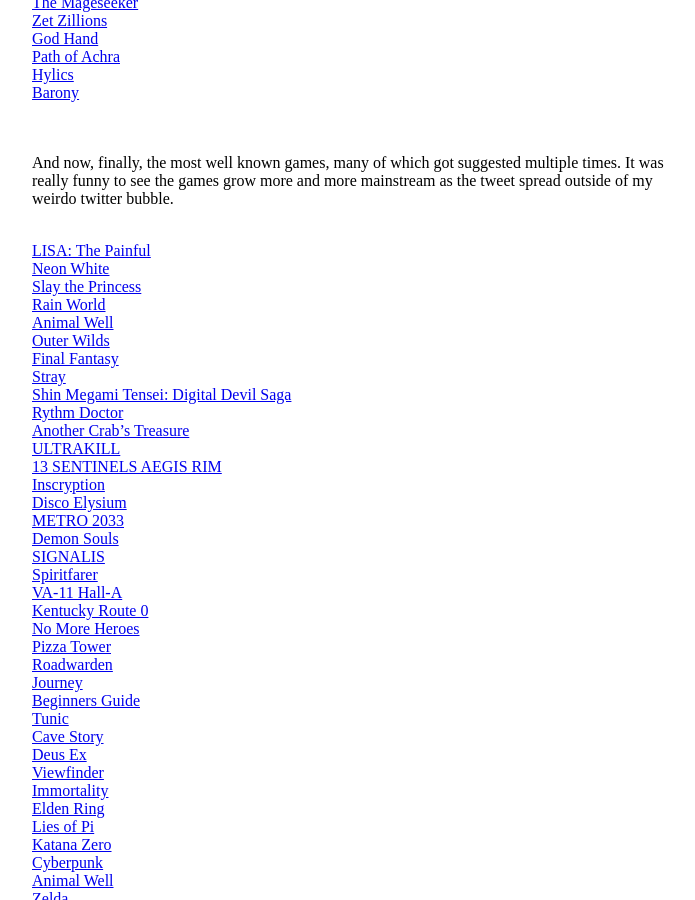
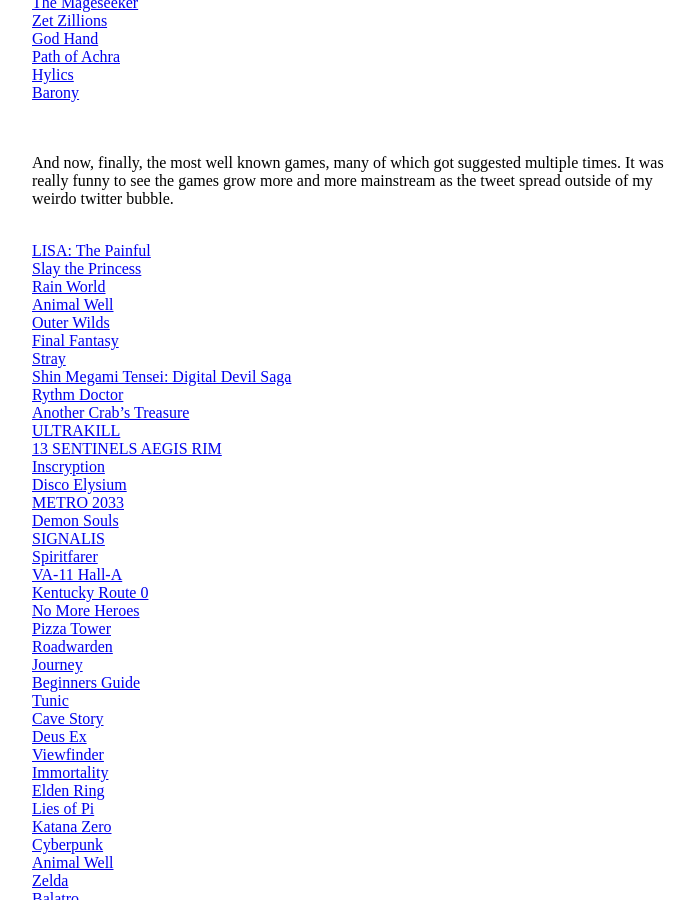
Before and after one commit to stuffedwombat/stuffedwombat.github.io, a Jekyll site: the page built from blown_away.md, in a window 1280 px wide and 900 px high, scrolled down 2756 px. Shown: the whole window, without its empty margins (292-987 px from the left). Built offline with Jekyll 4.4.1, drawn with Linux system fonts in a browser that asks for light colours; our own code applies the rules of GitHub Pages for plain Markdown files; comment, search, counter and statistics services are not loaded.

Commit message:
Update blown_away.md

```diff
--- a/blown_away.md
+++ b/blown_away.md
@@ -158,7 +158,6 @@ It was really funny to see the games grow more and more mainstream as the tweet
 <br><br>
 
 [LISA: The Painful](https://store.steampowered.com/app/335670/LISA_The_Painful)<br>
-[Neon White](https://store.steampowered.com/app/1533420/Neon_White/)<br>
 [Slay the Princess](https://store.steampowered.com/app/1989270/Slay_the_Princess/)<br>
 [Rain World](https://store.steampowered.com/app/312520/Rain_World/)<br>
 [Animal Well](https://store.steampowered.com/app/813230/ANIMAL_WELL/)<br>
```
